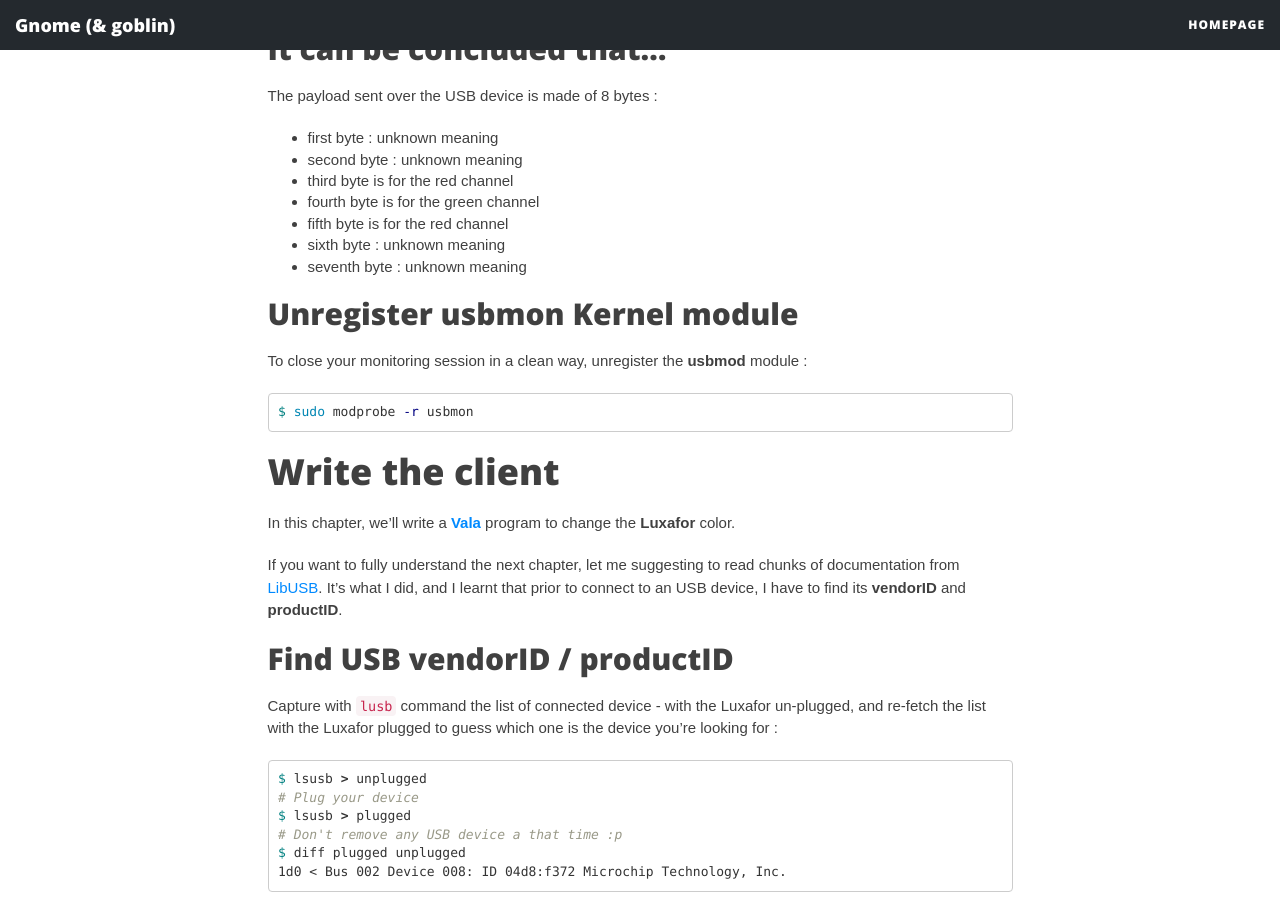
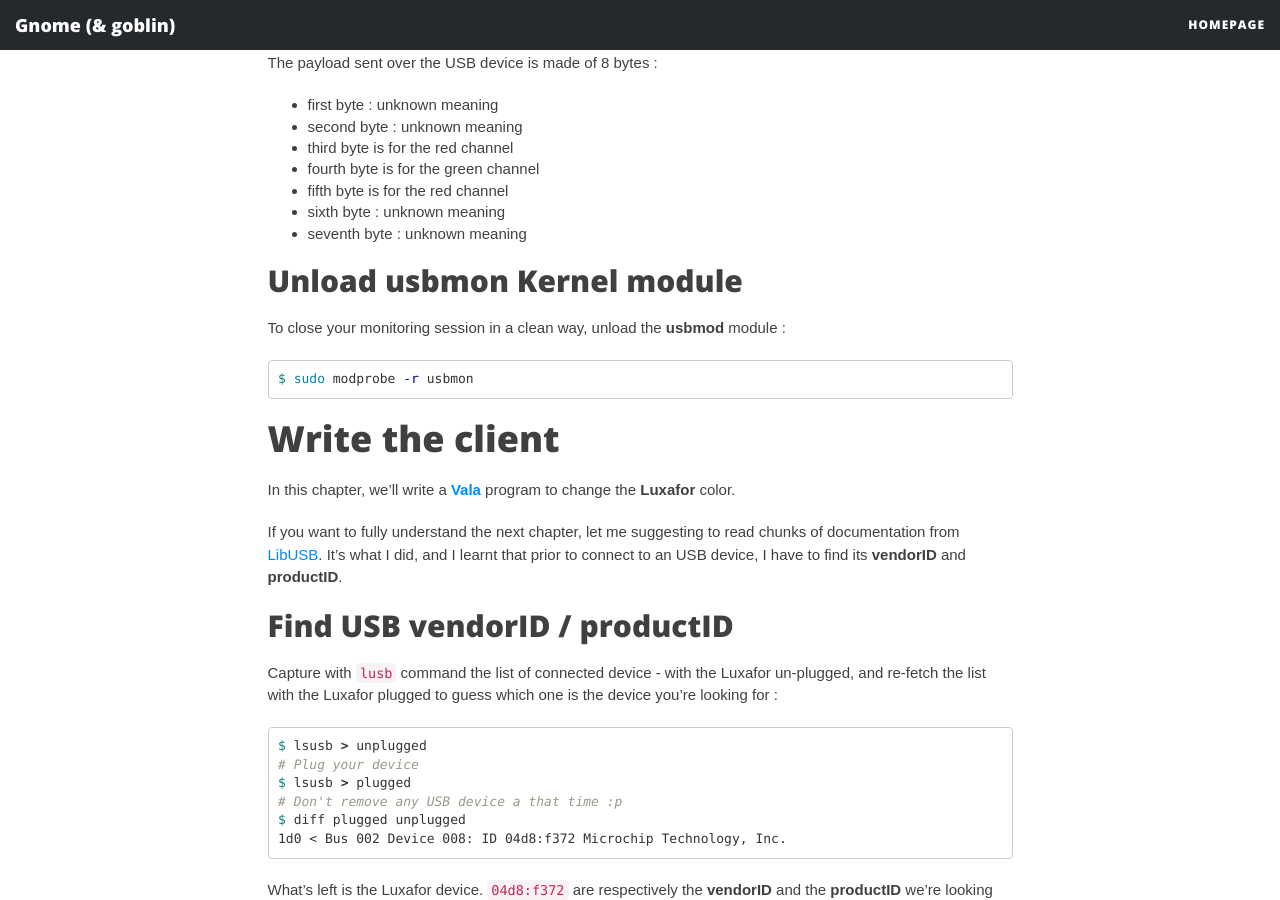
Before and after one commit to lcallarec/blog.io, a Jekyll site: the page built from _posts/2017-03-22-write-own-usb-client.md, in a window 1280 px wide and 900 px high, scrolled down 4959 px. Built offline with Jekyll 4.4.1, drawn with Linux system fonts in a browser that asks for light colours; nearby versions of some CDN libraries; some of the changed text lies outside the part shown.

Commit message:
Update kernel modules wording

```diff
--- a/_posts/2017-03-22-write-own-usb-client.md
+++ b/_posts/2017-03-22-write-own-usb-client.md
@@ -129,9 +129,9 @@ The payload sent over the USB device is made of 8 bytes :
 * sixth byte : unknown meaning
 * seventh byte : unknown meaning
 
-## Unregister usbmon Kernel module
+## Unload usbmon Kernel module
 
-To close your monitoring session in a clean way, unregister the __usbmod__ module :
+To close your monitoring session in a clean way, unload the __usbmod__ module :
 
 {% highlight bash %}
 $ sudo modprobe -r usbmon
```
Also changed, not shown: other parts of _posts/2017-03-22-write-own-usb-client.md (+1 -1 lines).
